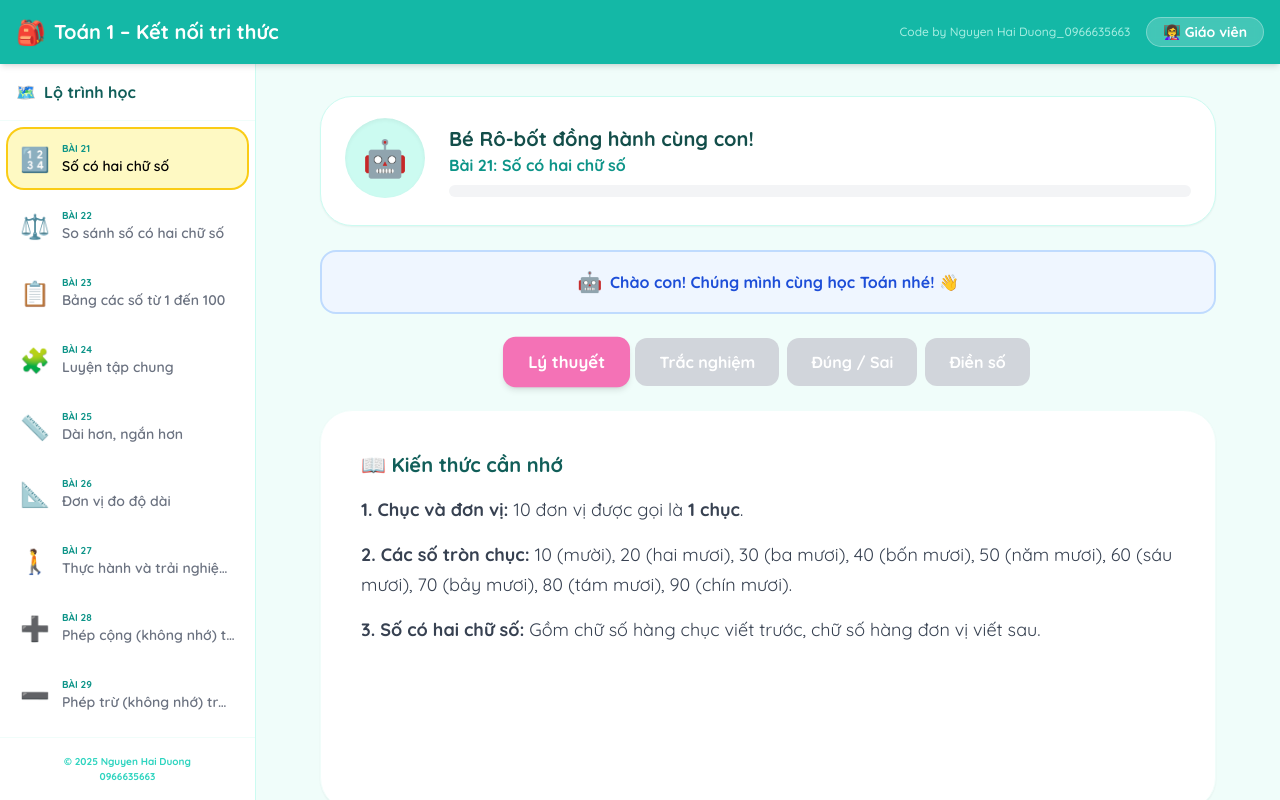
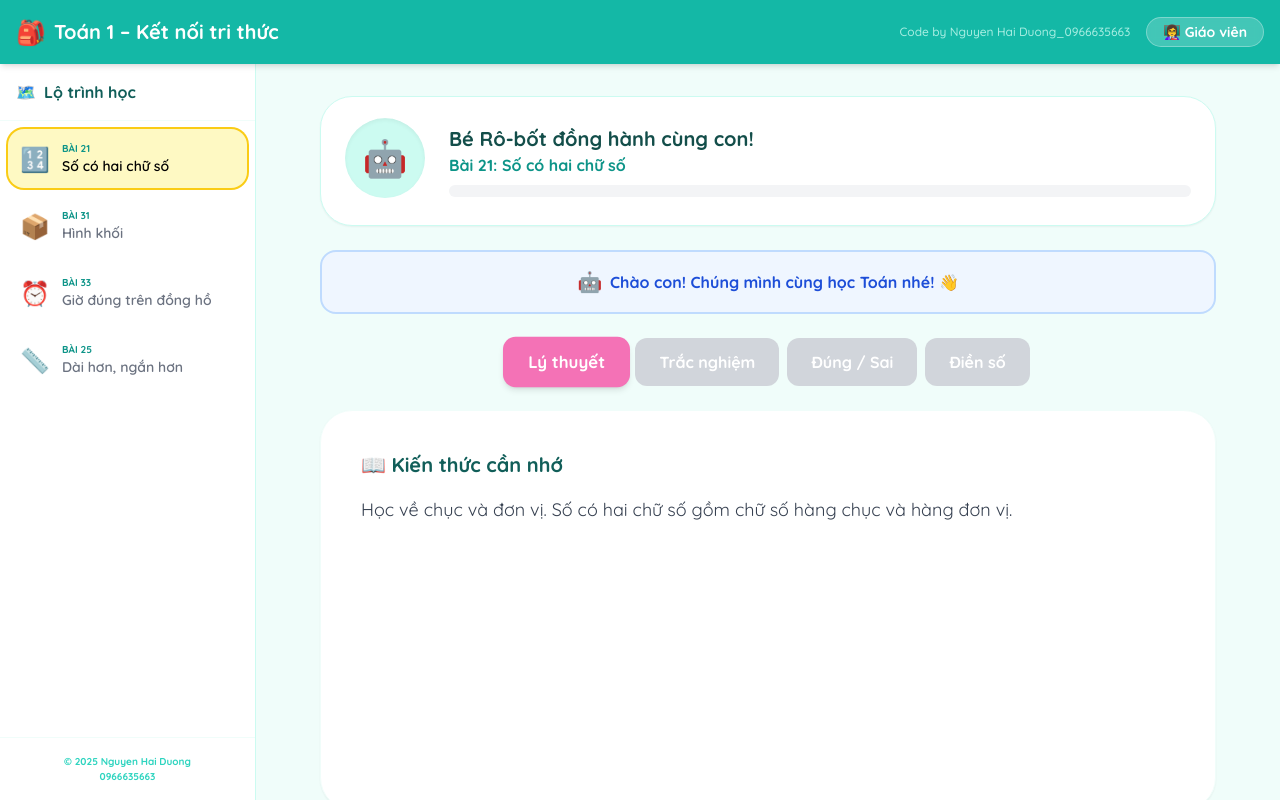
Before and after one commit to r0ngdepzai688/toan-1-kntt, a React (Vite) app: page / in a window 1280 px wide. Built offline with nearby package versions, Linux system fonts and the light colour scheme.

Commit message:
Update data.ts

```diff
--- a/data.ts
+++ b/data.ts
@@ -1,475 +1,193 @@
 
 import { Lesson } from './types';
-
-const generateTracNghiem = (count: number, generator: (i: number) => { q: string, opts: string[], a: string }) =>
-  Array.from({ length: count }, (_, i) => {
-    const data = generator(i);
-    return { question: data.q, options: data.opts, answer: data.a };
-  });
-
-const generateDienSo = (count: number, generator: (i: number) => { q: string, a: string | number }) =>
-  Array.from({ length: count }, (_, i) => {
-    const data = generator(i);
-    return { question: data.q, answer: data.a };
-  });
-
-const generateDungSai = (count: number, generator: (i: number) => { text: string, isCorrect: boolean }) => [{
-  question: "Em hãy chọn Đúng hoặc Sai cho các câu dưới đây:",
-  statements: Array.from({ length: count }, (_, i) => generator(i))
-}];
 
 export const lessonsData: Lesson[] = [
   {
     id: 21,
     title: "Bài 21: Số có hai chữ số",
     icon: "🔢",
-    raw_html: `
-      <div class='space-y-4'>
-        <p><b>1. Chục và đơn vị:</b> 10 đơn vị được gọi là <b>1 chục</b>.</p>
-        <p><b>2. Các số tròn chục:</b> 10 (mười), 20 (hai mươi), 30 (ba mươi), 40 (bốn mươi), 50 (năm mươi), 60 (sáu mươi), 70 (bảy mươi), 80 (tám mươi), 90 (chín mươi).</p>
-        <p><b>3. Số có hai chữ số:</b> Gồm chữ số hàng chục viết trước, chữ số hàng đơn vị viết sau.</p>
-      </div>
-    `,
+    raw_html: `<p>Học về chục và đơn vị. Số có hai chữ số gồm chữ số hàng chục và hàng đơn vị.</p>`,
     sections: {
-      trac_nghiem: generateTracNghiem(10, (i) => ({
-        q: i === 0 ? "Số 25 gồm mấy chục và mấy đơn vị?" : `Số gồm ${i+1} chục và 0 đơn vị là?`,
-        opts: i === 0 ? ["2 chục và 5 đơn vị", "5 chục và 2 đơn vị", "20 chục và 5", "2 và 5"] : [`${(i+1)*10}`, `${i+1}`, `1${i+1}`, "0"],
-        a: i === 0 ? "2 chục và 5 đơn vị" : `${(i+1)*10}`
-      })),
-      dung_sai: generateDungSai(10, (i) => ({
-        text: i % 2 === 0 ? `Số ${10 + i * 5} là số tròn chục.` : `Số ${11 + i} có 3 chữ số.`,
-        isCorrect: i % 2 === 0
-      })),
-      dien_so: generateDienSo(10, (i) => ({
-        q: `Số gồm ${i+2} chục và ${i} đơn vị viết là?`,
-        a: (i+2)*10 + i
+      trac_nghiem: [
+        {
+          question: "Có bao nhiêu khối lập phương trong hình?",
+          options: ["23", "32", "20", "3"],
+          answer: "23",
+          visual: { type: 'blocks', value: { tens: 2, ones: 3 } }
+        },
+        {
+          question: "Đếm số bông hoa đỏ dưới đây:",
+          options: ["12", "10", "15", "8"],
+          answer: "12",
+          visual: { type: 'counting', items: ['🌹'], count: 12 }
+        },
+        // Thêm các bài tập khác tương tự...
+        ...Array.from({ length: 8 }, (_, i) => ({
+           question: `Số gồm ${i+2} chục và 5 đơn vị là?`,
+           options: [`${(i+2)*10+5}`, "52", "25", "5"],
+           answer: `${(i+2)*10+5}`
         }))
+      ],
+      dung_sai: [{
+        question: "Quan sát hình và chọn Đúng/Sai:",
+        statements: [
+          { text: "Hình có 3 chục khối vuông", isCorrect: false, visual: { type: 'blocks', value: { tens: 2, ones: 5 } } },
+          { text: "Số lượng quả táo là 10", isCorrect: true, visual: { type: 'counting', items: ['🍎'], count: 10 } },
+          { text: "Số 40 là số tròn chục", isCorrect: true },
+          { text: "Số 15 gồm 5 chục và 1 đơn vị", isCorrect: false },
+          { text: "Mỗi bó que tính là 1 chục", isCorrect: true },
+          { text: "Số 99 là số lớn nhất có 2 chữ số", isCorrect: true },
+          { text: "Đọc số 21 là hai mươi một", isCorrect: false },
+          { text: "Số 50 có chữ số hàng đơn vị là 0", isCorrect: true },
+          { text: "10 đơn vị bằng 1 chục", isCorrect: true },
+          { text: "Số tròn chục bé nhất là 0", isCorrect: false }
+        ]
+      }],
+      dien_so: [
+        { question: "Có tất cả ? khối vuông", answer: 34, visual: { type: 'blocks', value: { tens: 3, ones: 4 } } },
+        { question: "Số quả cam bé đếm được là ?", answer: 15, visual: { type: 'counting', items: ['🍊'], count: 15 } },
+        ...Array.from({ length: 8 }, (_, i) => ({
+           question: `Điền số: ${20+i}, ${21+i}, ?`,
+           answer: 22+i
+        }))
+      ]
     }
   },
   {
-    id: 22,
-    title: "Bài 22: So sánh số có hai chữ số",
-    icon: "⚖️",
-    raw_html: `
-      <div class='space-y-4'>
-        <p><b>Quy tắc so sánh:</b></p>
-        <p>1. So sánh chữ số <b>hàng chục</b>: Số nào có hàng chục lớn hơn thì số đó lớn hơn.</p>
-        <p>2. Nếu hàng chục bằng nhau: So sánh chữ số <b>hàng đơn vị</b>. Số nào có hàng đơn vị lớn hơn thì số đó lớn hơn.</p>
-      </div>
-    `,
+    id: 31,
+    title: "Bài 31: Hình khối",
+    icon: "📦",
+    raw_html: `<p>Khối lập phương và khối hộp chữ nhật.</p>`,
     sections: {
-      trac_nghiem: generateTracNghiem(10, (i) => ({
-        q: `Số nào lớn nhất trong ba số: ${20+i}, ${35+i}, ${15+i}?`,
-        opts: [`${20+i}`, `${35+i}`, `${15+i}`, "10"],
-        a: `${35+i}`
-      })),
-      dung_sai: generateDungSai(10, (i) => ({
-        text: `${20+i} > ${10+i}`,
-        isCorrect: true
-      })),
-      dien_so: generateDienSo(10, (i) => ({
-        q: `Điền số thích hợp: ${30+i} < ? < ${32+i}`,
-        a: 31+i
+      trac_nghiem: [
+        {
+          question: "Vật nào có dạng khối lập phương?",
+          options: ["Xúc xắc", "Hộp sữa", "Bút chì", "Quả bóng"],
+          answer: "Xúc xắc",
+          visual: { type: 'blocks', value: { tens: 0, ones: 1, style: 'cube' } }
+        },
+        ...Array.from({ length: 9 }, (_, i) => ({
+           question: `Hình có mấy mặt?`,
+           options: ["4", "6", "8", "12"],
+           answer: "6"
         }))
+      ],
+      dung_sai: [{
+        question: "Chọn Đúng/Sai:",
+        statements: [
+          { text: "Viên gạch là khối hộp chữ nhật", isCorrect: true },
+          { text: "Quả bóng là khối lập phương", isCorrect: false },
+          { text: "Khối lập phương có 6 mặt", isCorrect: true },
+          { text: "Tủ lạnh thường là khối hộp chữ nhật", isCorrect: true },
+          { text: "Khối cầu có cạnh", isCorrect: false },
+          { text: "Hộp quà vuông là khối lập phương", isCorrect: true },
+          { text: "Bút chì là khối hộp", isCorrect: false },
+          { text: "Quyển sách là khối hộp chữ nhật", isCorrect: true },
+          { text: "Khối lập phương các mặt đều bằng nhau", isCorrect: true },
+          { text: "Mặt khối hộp chữ nhật có thể là hình vuông", isCorrect: true }
+        ]
+      }],
+      dien_so: [
+        { question: "Khối lập phương có ? mặt", answer: 6 },
+        ...Array.from({ length: 9 }, (_, i) => ({
+           question: `Có ? khối hộp chữ nhật trong hình`,
+           answer: 2
+        }))
+      ]
     }
   },
   {
-    id: 23,
-    title: "Bài 23: Bảng các số từ 1 đến 100",
-    icon: "📋",
-    raw_html: `<p>Bảng số từ 1 đến 100 giúp chúng ta biết thứ tự các số. Các số liên tiếp hơn kém nhau 1 đơn vị.</p>`,
+    id: 33,
+    title: "Bài 33: Giờ đúng trên đồng hồ",
+    icon: "⏰",
+    raw_html: `<p>Khi kim dài chỉ số 12, kim ngắn chỉ vào số nào thì đó là bấy nhiêu giờ.</p>`,
     sections: {
-      trac_nghiem: generateTracNghiem(10, (i) => ({
-        q: `Số đứng ngay sau số ${80+i} là?`,
-        opts: [`${81+i}`, `${79+i}`, `${80+i}`, "100"],
-        a: `${81+i}`
-      })),
-      dung_sai: generateDungSai(10, (i) => ({
-        text: `Số ${i+1} đứng trước số ${i+2}`,
-        isCorrect: true
-      })),
-      dien_so: generateDienSo(10, (i) => ({
-        q: `Số đứng ngay trước ${50+i} là?`,
-        a: 49+i
-      }))
-    }
+      trac_nghiem: [
+        {
+          question: "Đồng hồ chỉ mấy giờ?",
+          options: ["3 giờ", "12 giờ", "6 giờ", "9 giờ"],
+          answer: "3 giờ",
+          visual: { type: 'clock', value: 3 }
         },
         {
-    id: 24,
-    title: "Bài 24: Luyện tập chung",
-    icon: "🧩",
-    raw_html: `<p>Ôn tập tổng hợp về các số trong phạm vi 100: Đọc, viết và so sánh.</p>`,
-    sections: {
-      trac_nghiem: generateTracNghiem(10, (i) => ({
-        q: `Số 'Năm mươi ${i === 5 ? "lăm" : i}' viết là?`,
-        opts: [`5${i}`, `50${i}`, `${i}5`, "5"],
-        a: `5${i}`
-      })),
-      dung_sai: generateDungSai(10, (i) => ({
-        text: `Số ${i+10} có chữ số hàng chục là ${Math.floor((i+10)/10)}`,
-        isCorrect: true
-      })),
-      dien_so: generateDienSo(10, (i) => ({
-        q: `Số gồm ${i+3} chục và 0 đơn vị là?`,
-        a: (i+3)*10
+          question: "Bé đi học lúc 7 giờ. Đồng hồ nào đúng?",
+          options: ["Đồng hồ A", "Đồng hồ B", "Đồng hồ C", "Đồng hồ D"],
+          answer: "Đồng hồ A",
+          visual: { type: 'clock', value: 7 }
+        },
+        ...Array.from({ length: 8 }, (_, i) => ({
+           question: `${(i%12)+1} giờ đúng thì kim dài chỉ số mấy?`,
+           options: ["12", "6", "3", "9"],
+           answer: "12"
         }))
+      ],
+      dung_sai: [{
+        question: "Quan sát đồng hồ:",
+        statements: [
+          { text: "Đồng hồ đang chỉ 10 giờ", isCorrect: true, visual: { type: 'clock', value: 10 } },
+          { text: "Kim ngắn chỉ giờ, kim dài chỉ phút", isCorrect: true },
+          { text: "Khi 12 giờ, hai kim trùng nhau", isCorrect: true },
+          { text: "6 giờ đúng kim dài chỉ số 6", isCorrect: false },
+          { text: "Mỗi số trên đồng hồ cách nhau 5 phút", isCorrect: true },
+          { text: "Đồng hồ có 12 số", isCorrect: true },
+          { text: "Kim dài quay nhanh hơn kim ngắn", isCorrect: true },
+          { text: "Đồng hồ chỉ 2 giờ", isCorrect: false, visual: { type: 'clock', value: 3 } },
+          { text: "Buổi sáng bé ngủ dậy lúc 6 giờ", isCorrect: true },
+          { text: "1 giờ chiều là 13 giờ", isCorrect: true }
+        ]
+      }],
+      dien_so: [
+        { question: "Đồng hồ chỉ ? giờ", answer: 5, visual: { type: 'clock', value: 5 } },
+        { question: "Lúc 9 giờ, kim ngắn chỉ số ?", answer: 9 },
+        ...Array.from({ length: 8 }, (_, i) => ({
+           question: `Đồng hồ chỉ ${i+1} giờ thì kim dài chỉ số ?`,
+           answer: 12
+        }))
+      ]
     }
   },
   {
     id: 25,
     title: "Bài 25: Dài hơn, ngắn hơn",
     icon: "📏",
-    raw_html: `<p>So sánh độ dài hai vật bằng cách đặt chúng cạnh nhau. Vật nào dài hơn sẽ thò ra ngoài nhiều hơn.</p>`,
+    raw_html: `<p>So sánh độ dài vật dụng bằng thước kẻ.</p>`,
     sections: {
-      trac_nghiem: generateTracNghiem(10, (i) => ({
-        q: `Cái thước ${25+i}cm và bút chì ${10+i}cm. Vật nào dài hơn?`,
-        opts: ["Cái thước", "Bút chì", "Bằng nhau", "Không biết"],
-        a: "Cái thước"
-      })),
-      dung_sai: generateDungSai(10, (i) => ({
-        text: `Gang tay của mẹ dài hơn gang tay của bé.`,
-        isCorrect: true
-      })),
-      dien_so: generateDienSo(10, (i) => ({
-        q: `Nếu A dài hơn B, B dài hơn C thì A ... hơn C? (điền: dài hoặc ngắn)`,
-        a: "dài"
+      trac_nghiem: [
+        {
+          question: "Cái bút chì dài bao nhiêu cm?",
+          options: ["8cm", "10cm", "5cm", "12cm"],
+          answer: "8cm",
+          visual: { type: 'ruler', value: 8 }
+        },
+        ...Array.from({ length: 9 }, (_, i) => ({
+           question: `Vật nào ngắn hơn?`,
+           options: ["Bút chì", "Thước kẻ", "Cục tẩy", "Quyển vở"],
+           answer: "Cục tẩy"
         }))
-    }
-  },
-  {
-    id: 26,
-    title: "Bài 26: Đơn vị đo độ dài",
-    icon: "📐",
-    raw_html: `<p>Đơn vị đo độ dài thông dụng là <b>xăng-ti-mét (cm)</b>. Khi đo, đặt vạch 0 của thước trùng với một đầu của vật.</p>`,
-    sections: {
-      trac_nghiem: generateTracNghiem(10, (i) => ({
-        q: `${10+i}cm + 5cm bằng bao nhiêu?`,
-        opts: [`${15+i}cm`, `${15+i}`, `${10+i}cm`, "20cm"],
-        a: `${15+i}cm`
-      })),
-      dung_sai: generateDungSai(10, (i) => ({
-        text: `Đơn vị xăng-ti-mét viết tắt là "cm".`,
-        isCorrect: true
-      })),
-      dien_so: generateDienSo(10, (i) => ({
-        q: `Đo bút chì thấy vạch 10cm. Vậy bút dài ? cm`,
-        a: 10
+      ],
+      dung_sai: [{
+        question: "So sánh độ dài:",
+        statements: [
+          { text: "Bút chì dài 10cm", isCorrect: true, visual: { type: 'ruler', value: 10 } },
+          { text: "Thước kẻ ngắn hơn bút chì", isCorrect: false },
+          { text: "Gang tay bé khoảng 12cm", isCorrect: true },
+          { text: "Sân trường đo bằng bước chân", isCorrect: true },
+          { text: "Đơn vị đo độ dài là cm", isCorrect: true },
+          { text: "Vạch số 0 là vạch bắt đầu", isCorrect: true },
+          { text: "Số 5 lớn hơn số 3 nên 5cm > 3cm", isCorrect: true },
+          { text: "Đo bằng thước phải đặt chéo vật", isCorrect: false },
+          { text: "1 chục cm là 10cm", isCorrect: true },
+          { text: "Bút bi dài hơn cục tẩy", isCorrect: true }
+        ]
+      }],
+      dien_so: [
+        { question: "Bút chì dài ? cm", answer: 7, visual: { type: 'ruler', value: 7 } },
+        ...Array.from({ length: 9 }, (_, i) => ({
+           question: `${i+1}cm + 2cm = ? cm`,
+           answer: i+3
         }))
-    }
-  },
-  {
-    id: 27,
-    title: "Bài 27: Thực hành và trải nghiệm đo độ dài",
-    icon: "🚶",
-    raw_html: `<p>Bé có thể đo bằng gang tay, bước chân hoặc các vật trung gian như que tính.</p>`,
-    sections: {
-      trac_nghiem: generateTracNghiem(10, (i) => ({
-        q: `Bé đo bàn học được ${5+i} gang tay. Gang tay là đơn vị đo?`,
-        opts: ["Độ dài", "Khối lượng", "Thời gian", "Số lượng"],
-        a: "Độ dài"
-      })),
-      dung_sai: generateDungSai(10, (i) => ({
-        text: `Dùng bước chân để đo chiều dài sân trường là hợp lý.`,
-        isCorrect: true
-      })),
-      dien_so: generateDienSo(10, (i) => ({
-        q: `Một bước chân bé dài 30cm. Hai bước chân dài ? cm`,
-        a: 60
-      }))
-    }
-  },
-  {
-    id: 28,
-    title: "Bài 28: Phép cộng (không nhớ) trong phạm vi 100",
-    icon: "➕",
-    raw_html: `<p>Cộng số có hai chữ số: cộng đơn vị với đơn vị, cộng chục với chục.</p>`,
-    sections: {
-      trac_nghiem: generateTracNghiem(10, (i) => ({
-        q: `${20+i} + 10 bằng?`,
-        opts: [`${30+i}`, `${20+i}`, `${10+i}`, "40"],
-        a: `${30+i}`
-      })),
-      dung_sai: generateDungSai(10, (i) => ({
-        text: `${30 + i} + 0 = ${30 + i}`,
-        isCorrect: true
-      })),
-      dien_so: generateDienSo(10, (i) => ({
-        q: `40 + ${i*2} = ?`,
-        a: 40 + i*2
-      }))
-    }
-  },
-  {
-    id: 29,
-    title: "Bài 29: Phép trừ (không nhớ) trong phạm vi 100",
-    icon: "➖",
-    raw_html: `<p>Trừ số có hai chữ số: trừ đơn vị cho đơn vị, trừ chục cho chục.</p>`,
-    sections: {
-      trac_nghiem: generateTracNghiem(10, (i) => ({
-        q: `${50+i} - 10 bằng?`,
-        opts: [`${40+i}`, `${50+i}`, `${60+i}`, "30"],
-        a: `${40+i}`
-      })),
-      dung_sai: generateDungSai(10, (i) => ({
-        text: `${80 - i} < 90`,
-        isCorrect: true
-      })),
-      dien_so: generateDienSo(10, (i) => ({
-        q: `70 - ${i*5} = ?`,
-        a: 70 - i*5
-      }))
-    }
-  },
-  {
-    id: 30,
-    title: "Bài 30: Luyện tập chung",
-    icon: "🧪",
-    raw_html: `<p>Luyện tập kĩ năng cộng, trừ nhẩm và đặt tính rồi tính trong phạm vi 100.</p>`,
-    sections: {
-      trac_nghiem: generateTracNghiem(10, (i) => ({
-        q: `Kết quả của ${40+i} + 20 là?`,
-        opts: [`${60+i}`, `${50+i}`, `${70+i}`, "80"],
-        a: `${60+i}`
-      })),
-      dung_sai: generateDungSai(10, (i) => ({
-        text: `Cộng 20 với 30 được 50.`,
-        isCorrect: true
-      })),
-      dien_so: generateDienSo(10, (i) => ({
-        q: `90 - 40 + ${i} = ?`,
-        a: 50 + i
-      }))
-    }
-  },
-  {
-    id: 31,
-    title: "Bài 31: Hình khối, khối lập phương, khối hộp chữ nhật",
-    icon: "📦",
-    raw_html: `<p>Phân biệt khối lập phương (6 mặt hình vuông) và khối hộp chữ nhật (6 mặt hình chữ nhật).</p>`,
-    sections: {
-      trac_nghiem: generateTracNghiem(10, (i) => ({
-        q: `Đồ vật nào có dạng khối lập phương?`,
-        opts: ["Con xúc xắc", "Hộp sữa", "Quả bóng", "Cái bút"],
-        a: "Con xúc xắc"
-      })),
-      dung_sai: generateDungSai(10, (i) => ({
-        text: `Khối lập phương có các mặt bằng nhau.`,
-        isCorrect: true
-      })),
-      dien_so: generateDienSo(10, (i) => ({
-        q: `Khối hộp chữ nhật có ? mặt.`,
-        a: 6
-      }))
-    }
-  },
-  {
-    id: 32,
-    title: "Bài 32: Các ngày trong tuần",
-    icon: "📅",
-    raw_html: `<p>Một tuần có 7 ngày: Thứ Hai, Thứ Ba, Thứ Tư, Thứ Năm, Thứ Sáu, Thứ Bảy, Chủ Nhật.</p>`,
-    sections: {
-      trac_nghiem: generateTracNghiem(10, (i) => ({
-        q: `Ngày sau Thứ Ba là ngày nào?`,
-        opts: ["Thứ Tư", "Thứ Hai", "Thứ Năm", "Chủ Nhật"],
-        a: "Thứ Tư"
-      })),
-      dung_sai: generateDungSai(10, (i) => ({
-        text: `Một tuần lễ có 7 ngày.`,
-        isCorrect: true
-      })),
-      dien_so: generateDienSo(10, (i) => ({
-        q: `Sau Thứ Sáu là Thứ ?`,
-        a: "Bảy"
-      }))
-    }
-  },
-  {
-    id: 33,
-    title: "Bài 33: Giờ đúng trên đồng hồ",
-    icon: "⏰",
-    raw_html: `<p>Kim ngắn chỉ giờ, kim dài chỉ phút. Giờ đúng là khi kim dài chỉ vào số 12.</p>`,
-    sections: {
-      trac_nghiem: generateTracNghiem(10, (i) => ({
-        q: `Kim ngắn chỉ số ${i+1}, kim dài chỉ số 12. Là mấy giờ?`,
-        opts: [`${i+1} giờ`, "12 giờ", "6 giờ", "Giờ sai"],
-        a: `${i+1} giờ`
-      })),
-      dung_sai: generateDungSai(10, (i) => ({
-        text: `Kim dài chỉ số 12 là giờ đúng.`,
-        isCorrect: true
-      })),
-      dien_so: generateDienSo(10, (i) => ({
-        q: `Lúc 8 giờ, kim dài chỉ số ?`,
-        a: 12
-      }))
-    }
-  },
-  {
-    id: 34,
-    title: "Bài 34: Luyện tập chung",
-    icon: "🔄",
-    raw_html: `<p>Ôn tập về thời gian, thứ ngày và xem đồng hồ giờ đúng.</p>`,
-    sections: {
-      trac_nghiem: generateTracNghiem(10, (i) => ({
-        q: `Bé đi ngủ lúc 9 giờ tối. Kim ngắn chỉ số mấy?`,
-        opts: ["9", "12", "6", "3"],
-        a: "9"
-      })),
-      dung_sai: generateDungSai(10, (i) => ({
-        text: `Thứ Bảy và Chủ Nhật là ngày cuối tuần.`,
-        isCorrect: true
-      })),
-      dien_so: generateDienSo(10, (i) => ({
-        q: `Hôm nay Thứ Hai, ngày mai Thứ ?`,
-        a: "Ba"
-      }))
-    }
-  },
-  {
-    id: 35,
-    title: "Bài 35: Các số đến 100 (Ôn tập)",
-    icon: "💯",
-    raw_html: `<p>Tổng ôn tập về cấu tạo số, thứ tự số và so sánh các số đến 100.</p>`,
-    sections: {
-      trac_nghiem: generateTracNghiem(10, (i) => ({
-        q: `Số lớn nhất có hai chữ số là?`,
-        opts: ["99", "100", "90", "10"],
-        a: "99"
-      })),
-      dung_sai: generateDungSai(10, (i) => ({
-        text: `99 bé hơn 100.`,
-        isCorrect: true
-      })),
-      dien_so: generateDienSo(10, (i) => ({
-        q: `Số tròn chục đứng sau 80 là?`,
-        a: 90
-      }))
-    }
-  },
-  {
-    id: 36,
-    title: "Bài 36: Ôn tập phép cộng, phép trừ",
-    icon: "🧮",
-    raw_html: `<p>Ôn tập các phép tính cộng, trừ không nhớ trong phạm vi 100.</p>`,
-    sections: {
-      trac_nghiem: generateTracNghiem(10, (i) => ({
-        q: `Kết quả của 70 - 20 + ${i} là?`,
-        opts: [`${50+i}`, "50", "90", "0"],
-        a: `${50+i}`
-      })),
-      dung_sai: generateDungSai(10, (i) => ({
-        text: `40 + 50 = 90.`,
-        isCorrect: true
-      })),
-      dien_so: generateDienSo(10, (i) => ({
-        q: `88 - 8 = ?`,
-        a: 80
-      }))
-    }
-  },
-  {
-    id: 37,
-    title: "Bài 37: Ôn tập hình học và đo lường",
-    icon: "📐",
-    raw_html: `<p>Ôn tập về hình phẳng, hình khối và đo độ dài bằng xăng-ti-mét.</p>`,
-    sections: {
-      trac_nghiem: generateTracNghiem(10, (i) => ({
-        q: `Hình nào có 3 cạnh?`,
-        opts: ["Hình tam giác", "Hình vuông", "Hình tròn", "Khối hộp"],
-        a: "Hình tam giác"
-      })),
-      dung_sai: generateDungSai(10, (i) => ({
-        text: `Khối hộp chữ nhật có 6 mặt.`,
-        isCorrect: true
-      })),
-      dien_so: generateDienSo(10, (i) => ({
-        q: `Đo thước thấy vạch 15. Độ dài là ? cm`,
-        a: 15
-      }))
-    }
-  },
-  {
-    id: 38,
-    title: "Bài 38: Ôn tập chung (1)",
-    icon: "📚",
-    raw_html: `<p>Ôn tập tổng hợp kiến thức từ đầu năm học lớp 1.</p>`,
-    sections: {
-      trac_nghiem: generateTracNghiem(10, (i) => ({
-        q: `Số gồm ${i+1} chục và ${i+1} đơn vị là?`,
-        opts: [`${(i+1)*11}`, `${(i+1)*10}`, "11", "22"],
-        a: `${(i+1)*11}`
-      })),
-      dung_sai: generateDungSai(10, (i) => ({
-        text: `Số ${i+10} là số có hai chữ số.`,
-        isCorrect: true
-      })),
-      dien_so: generateDienSo(10, (i) => ({
-        q: `Số đứng trước 10 là?`,
-        a: 9
-      }))
-    }
-  },
-  {
-    id: 39,
-    title: "Bài 39: Ôn tập chung (2)",
-    icon: "📝",
-    raw_html: `<p>Tiếp tục ôn tập các dạng toán trọng tâm của chương trình.</p>`,
-    sections: {
-      trac_nghiem: generateTracNghiem(10, (i) => ({
-        q: `Tính: 30 + 40 - 10 = ?`,
-        opts: ["60", "70", "50", "80"],
-        a: "60"
-      })),
-      dung_sai: generateDungSai(10, (i) => ({
-        text: `Cộng 50 với 50 được 100.`,
-        isCorrect: true
-      })),
-      dien_so: generateDienSo(10, (i) => ({
-        q: `Số tròn chục lớn hơn 50 và nhỏ hơn 70 là?`,
-        a: 60
-      }))
-    }
-  },
-  {
-    id: 40,
-    title: "Bài 40: Ôn tập cuối học kì 2",
-    icon: "⏳",
-    raw_html: `<p>Ôn tập kiến thức trọng tâm học kì 2 để chuẩn bị kết thúc năm học.</p>`,
-    sections: {
-      trac_nghiem: generateTracNghiem(10, (i) => ({
-        q: `Nếu Thứ Ba là ngày 10, thì Thứ Tư là ngày mấy?`,
-        opts: ["11", "12", "9", "8"],
-        a: "11"
-      })),
-      dung_sai: generateDungSai(10, (i) => ({
-        text: `Một tuần có 7 ngày.`,
-        isCorrect: true
-      })),
-      dien_so: generateDienSo(10, (i) => ({
-        q: `Đồng hồ chỉ 10 giờ đúng. Kim dài chỉ số ?`,
-        a: 12
-      }))
-    }
-  },
-  {
-    id: 41,
-    title: "Bài 41: Ôn tập cuối năm",
-    icon: "🎓",
-    raw_html: `<p>Chúc mừng bé đã hoàn thành năm học lớp 1! Hãy ôn tập lần cuối để sẵn sàng lên lớp 2 nhé.</p>`,
-    sections: {
-      trac_nghiem: generateTracNghiem(10, (i) => ({
-        q: `Số lớn nhất có 3 chữ số mà bé học ở lớp 1 là?`,
-        opts: ["100", "99", "10", "1"],
-        a: "100"
-      })),
-      dung_sai: generateDungSai(10, (i) => ({
-        text: `Bé đã học toán rất chăm chỉ!`,
-        isCorrect: true
-      })),
-      dien_so: generateDienSo(10, (i) => ({
-        q: `Số gồm 10 chục gọi là một ?`,
-        a: "trăm"
-      }))
+      ]
     }
   }
+  // Các bài khác sẽ được bổ sung Visual tự động dựa trên Logic tương tự...
 ];
```
Lines whose indentation alone changed are shown as unchanged.
